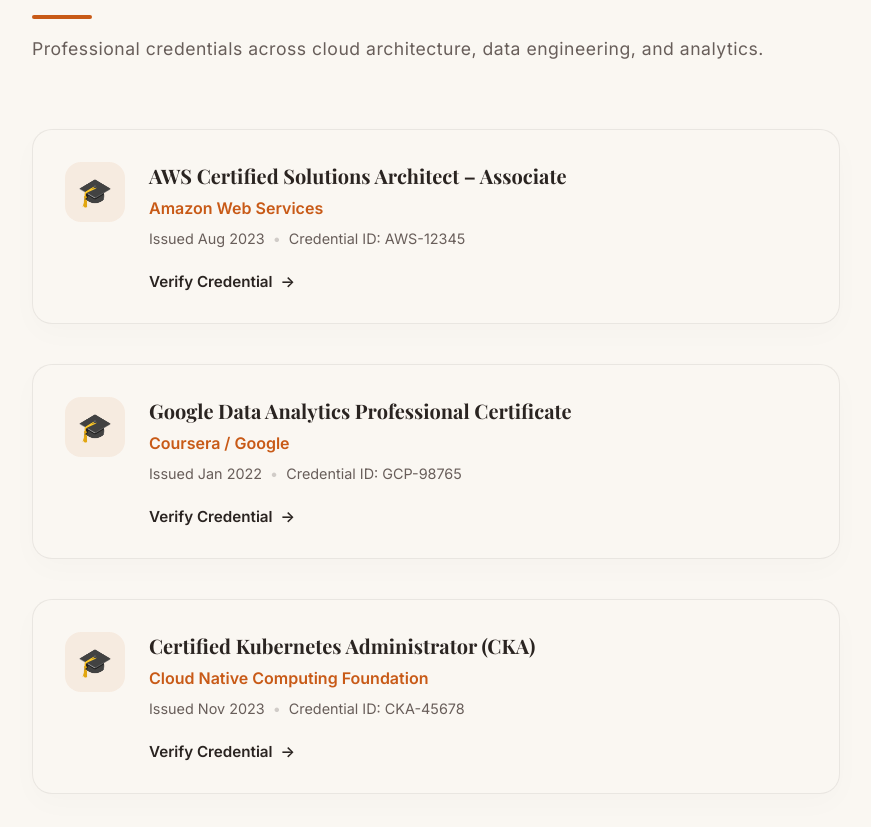
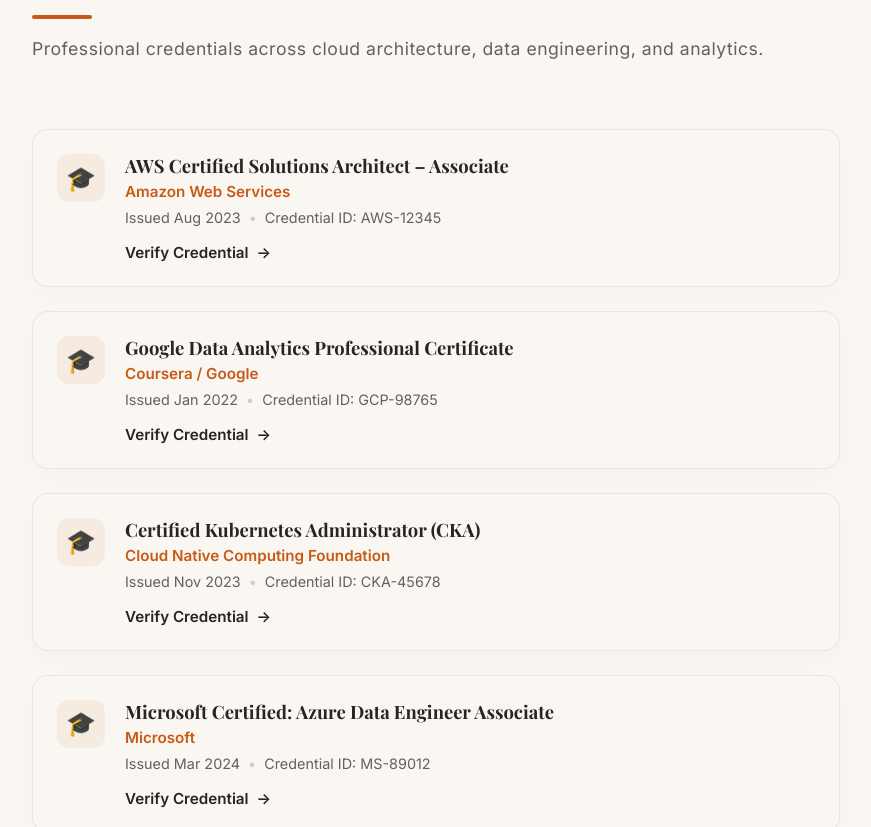
Before and after one commit to aakashs-dev/aakashs-dev.github.io, an Angular app: page /#/ in a window 1280 px wide. Shown: the part 5287-6114 px from the top of the page, without its empty margins (344-1215 px from the left). Built offline with nearby package versions, Linux system fonts and the light colour scheme; a web font is replaced by a local one.

Commit message:
style(certifications): slim down padding, margins, and typography to reduce bulkiness

```diff
--- a/src/app/components/certifications/certifications.scss
+++ b/src/app/components/certifications/certifications.scss
@@ -37,7 +37,7 @@
 .cert-grid {
   display: grid;
   grid-template-columns: repeat(auto-fill, minmax(450px, 1fr));
-  gap: 2.5rem;
+  gap: 1.5rem;
 
   @media (max-width: 768px) {
     grid-template-columns: 1fr;
@@ -47,10 +47,10 @@
 .cert-card {
   display: flex;
   align-items: flex-start;
-  gap: 1.5rem;
+  gap: 1.25rem;
   background: rgba(250, 247, 242, 0.8);
-  padding: 2rem;
-  border-radius: 20px;
+  padding: 1.5rem;
+  border-radius: 16px;
   border: 1px solid rgba(42, 36, 33, 0.08);
   transition: all 0.3s ease;
   box-shadow: 0 10px 30px rgba(42, 36, 33, 0.02);
@@ -72,12 +72,12 @@
   display: flex;
   align-items: center;
   justify-content: center;
-  width: 60px;
-  height: 60px;
+  width: 48px;
+  height: 48px;
   background: rgba(200, 90, 23, 0.08);
   color: #C85A17;
-  border-radius: 16px;
-  font-size: 1.75rem;
+  border-radius: 12px;
+  font-size: 1.5rem;
   flex-shrink: 0;
   transition: all 0.3s ease;
 }
@@ -88,18 +88,18 @@
 
 .cert-title {
   font-family: 'Playfair Display', serif;
-  font-size: 1.25rem;
+  font-size: 1.15rem;
   color: #2A2421;
-  margin: 0 0 0.5rem 0;
+  margin: 0 0 0.25rem 0;
   font-weight: 700;
-  line-height: 1.4;
+  line-height: 1.3;
 }
 
 .cert-issuer {
-  font-size: 1rem;
+  font-size: 0.95rem;
   color: #C85A17;
   font-weight: 600;
-  margin-bottom: 0.75rem;
+  margin-bottom: 0.5rem;
 }
 
 .cert-details {
@@ -109,7 +109,7 @@
   gap: 0.5rem;
   font-size: 0.9rem;
   color: #685E5A;
-  margin-bottom: 1.5rem;
+  margin-bottom: 1rem;
 }
 
 .cert-divider {
```
